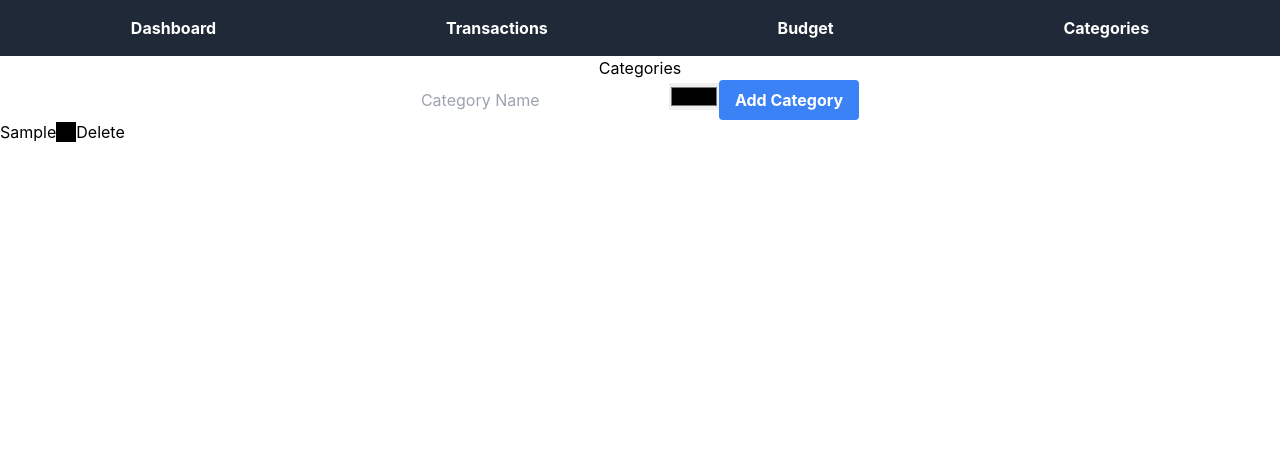
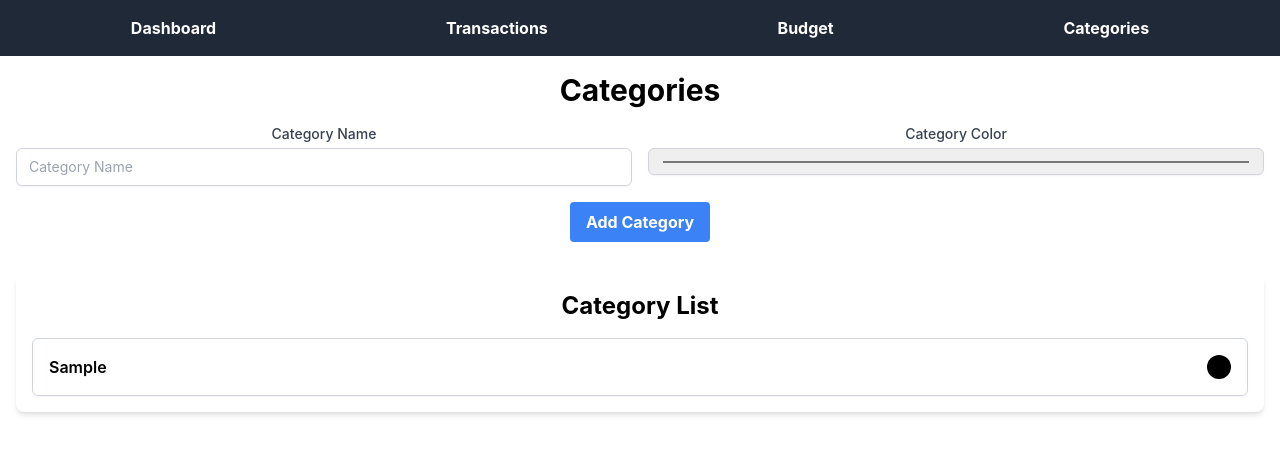
Before and after one commit to rla2892/budget-mate-app, a React (Create React App) app: page /categories in a window 1280 px wide. Both pictures are taken after typing "Sample" into the empty fields and a click on the button "Add Category". Shown: the top 454 px of the page. Built offline with nearby package versions, Linux system fonts and the light colour scheme.

Commit message:
Style for category

```diff
--- a/src/components/CategoryForm.tsx
+++ b/src/components/CategoryForm.tsx
@@ -22,20 +22,32 @@ const CategoryForm: React.FC = () => {
     }
 
     return (
-        <form onSubmit={handleSubmit}>
+        <form onSubmit={handleSubmit} className="space-y-4">
+            <div className="flex space-x-4">
+                <div className="flex-1">
+                    <label htmlFor="category-name" className="block text-sm font-medium text-gray-700">Category Name</label>
                     <input
                         type="text"
+                        id="category-name"
                         value={name}
                         onChange={(e) => setName(e.target.value)}
                         placeholder="Category Name"
                         required
+                        className="mt-1 block w-full px-3 py-2 border border-gray-300 rounded-md shadow-sm focus:outline-none focus:ring-indigo-500 focus:border-indigo-500 sm:text-sm"
                     />
+                </div>
+                <div className="flex-1">
+                    <label htmlFor="category-color" className="block text-sm font-medium text-gray-700">Category Color</label>
                     <input
                         type="color"
+                        id="category-color"
                         value={color}
                         onChange={(e) => setColor(e.target.value)}
+                        className="mt-1 block w-full px-3 py-2 border border-gray-300 rounded-md shadow-sm focus:outline-none focus:ring-indigo-500 focus:border-indigo-500 sm:text-sm"
                     />
-            <Button type="submit">Add Category</Button>
+                </div>
+            </div>
+            <Button type="submit" >Add Category</Button>
         </form>
     )
 }
--- a/src/components/CategoryList.tsx
+++ b/src/components/CategoryList.tsx
@@ -12,29 +12,17 @@ const CategoryList: React.FC = () => {
     }
 
     return (
-        <ul>
-            {categories.map((category) => (
-                <li key={category.id}
-                    style={{
-                        display: `flex`,
-                        justifyContent: `normal`,
-                        alignItems: `center`,
-                        marginBottom: `10px`,
-                    }}
-                >
-                    <span>{category.name}</span>
-                    <span style={
-                        {
-                            backgroundColor: category.color,
-                            display: `inline-block`,
-                            width: `20px`,
-                            height: `20px`,
-                        }
-                    }></span>
-                    <button onClick={() => handleDelete(category.id)}>Delete</button>
-                </li>
-            ))}
-        </ul>
+        <div className="p-4 bg-white rounded-lg shadow-md">
+            <h2 className="text-2xl font-bold mb-4">Category List</h2>
+            <ul className="space-y-2">
+                {categories.map((category) => (
+                    <li key={category.id} className="p-4 border border-gray-300 rounded-md shadow-sm flex justify-between items-center">
+                        <span className="font-semibold">{category.name}</span>
+                        <span className="w-6 h-6 rounded-full" style={{ backgroundColor: category.color }}></span>
+                    </li>
+                ))}
+            </ul>
+        </div>
     )
 }
 
--- a/src/pages/Categories.tsx
+++ b/src/pages/Categories.tsx
@@ -4,10 +4,14 @@ import CategoryList from '../components/CategoryList'
 
 const Categories: React.FC = () => {
     return (
-        <div>
-            <h1>Categories</h1>
-            <CategoryForm />
-            <CategoryList />
+        <div className="container mx-auto p-4">
+            <h1 className="text-3xl font-bold mb-4">Categories</h1>
+            <div className="mb-8">
+                <CategoryForm />
+            </div>
+            <div className="mb-8">
+                <CategoryList />
+            </div>
         </div>
     )
 }
```
Lines whose indentation alone changed are shown as unchanged.
